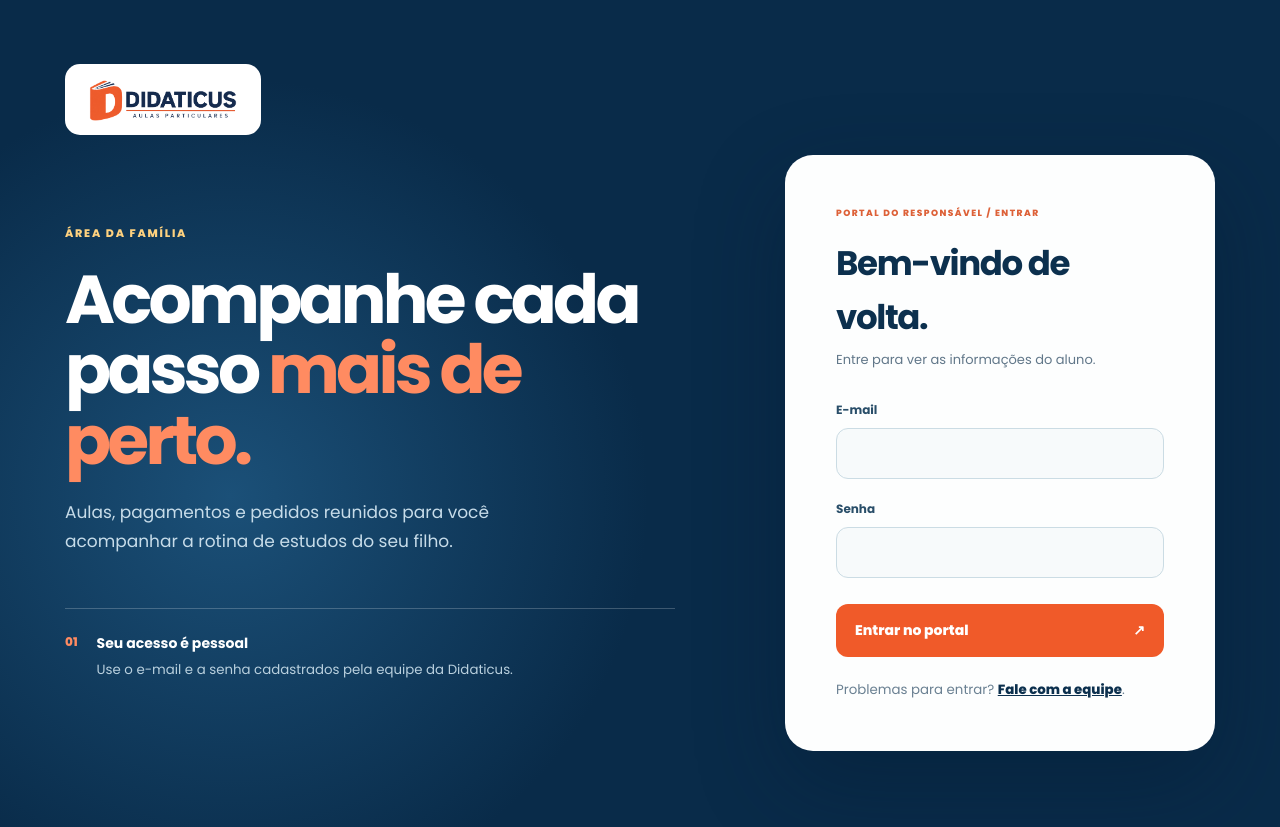
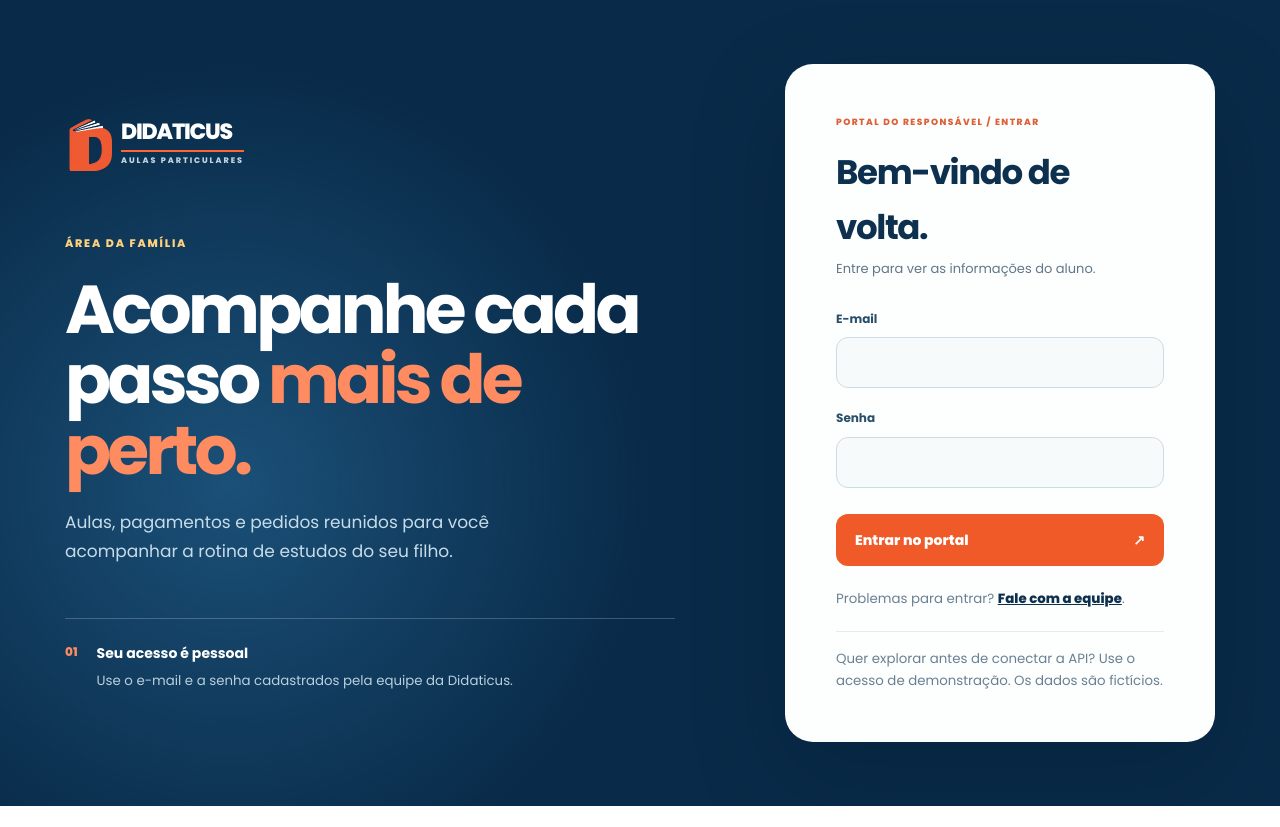
Before and after one commit to viniciuscampos14c/didaticus-site, a Next.js app: page /portal/entrar in a window 1280 px wide. After the commit the page ends 806 px from the top, so only its background shows below. Built offline with nearby package versions, Linux system fonts and the light colour scheme; no server answers.

Commit message:
feat(site): integra marca ao login e adiciona demonstracao local

```diff
--- a/app/portal/entrar/page.tsx
+++ b/app/portal/entrar/page.tsx
@@ -1,10 +1,10 @@
 "use client";
 
 import { useState, type FormEvent } from "react";
-import Image from "next/image";
 import Link from "next/link";
 import { useRouter } from "next/navigation";
 import { exigirResponsavel, portalApi, type UsuarioPortal } from "@/lib/portal-api";
+import { EMAIL_DEMO, SENHA_DEMO } from "@/lib/portal-demo";
 import css from "./portal.module.css";
 
 type Entrada = {
@@ -31,6 +31,11 @@ export default function Entrar() {
     setErro("");
     setOcupado(true);
     try {
+      if (process.env.NODE_ENV === "development" && email.trim().toLowerCase() === EMAIL_DEMO && !desafio) {
+        if (senha !== SENHA_DEMO) throw new Error("Senha da demonstração incorreta.");
+        router.replace("/portal/demo");
+        return;
+      }
       const resposta = desafio
         ? await portalApi<Entrada>(segredo ? "/auth/segundo-fator/confirmar" : "/auth/segundo-fator", { method: "POST", body: JSON.stringify({ desafio, codigo }) })
         : await portalApi<Entrada>("/auth/entrar", { method: "POST", body: JSON.stringify({ email, senha }) });
@@ -63,9 +68,8 @@ export default function Entrar() {
 
   return <main className={css.pagina}>
     <div className={css.conteudo}>
-      <Link href="/" className={css.marca} aria-label="Voltar para a página inicial da Didaticus"><Image src="/marca/didaticus-horizontal-oficial.png" alt="Didaticus" width={2172} height={724} /></Link>
       <div className={css.grade}>
-        <div className={css.apresentacao}><span className={css.selo}>ÁREA DA FAMÍLIA</span><h1>Acompanhe cada passo <em>mais de perto.</em></h1><p>Aulas, pagamentos e pedidos reunidos para você acompanhar a rotina de estudos do seu filho.</p><div className={css.detalhe}><span>01</span><div><strong>Seu acesso é pessoal</strong><small>Use o e-mail e a senha cadastrados pela equipe da Didaticus.</small></div></div></div>
+        <div className={css.apresentacao}><Link href="/" className={css.marca} aria-label="Didaticus, voltar ao site"><span className={css.marcaSimbolo} aria-hidden="true" /><span className={css.marcaNome}>DIDATICUS<small>AULAS PARTICULARES</small></span></Link><span className={css.selo}>ÁREA DA FAMÍLIA</span><h1>Acompanhe cada passo <em>mais de perto.</em></h1><p>Aulas, pagamentos e pedidos reunidos para você acompanhar a rotina de estudos do seu filho.</p><div className={css.detalhe}><span>01</span><div><strong>Seu acesso é pessoal</strong><small>Use o e-mail e a senha cadastrados pela equipe da Didaticus.</small></div></div></div>
         <form className={css.formulario} onSubmit={enviar}>
           <span className={css.numero}>PORTAL DO RESPONSÁVEL / ENTRAR</span>
           <h2>{recuperacao.length ? "Guarde seus códigos" : segredo ? "Proteja seu acesso" : desafio ? "Confirme seu acesso" : "Bem-vindo de volta."}</h2>
@@ -74,6 +78,7 @@ export default function Entrar() {
           {erro && <p className={css.erro} role="alert">{erro}</p>}
           {recuperacao.length ? <button type="button" onClick={() => router.replace("/portal/painel")}>Guardei os códigos <span aria-hidden="true">↗</span></button> : <button disabled={ocupado} type="submit">{ocupado ? "Aguarde..." : desafio ? "Confirmar código" : "Entrar no portal"}<span aria-hidden="true">↗</span></button>}
           <small>Problemas para entrar? <Link href="/contato">Fale com a equipe</Link>.</small>
+          {process.env.NODE_ENV === "development" && <small className={css.demo}>Quer explorar antes de conectar a API? Use o acesso de demonstração. Os dados são fictícios.</small>}
         </form>
       </div>
     </div>
--- a/app/portal/entrar/portal.module.css
+++ b/app/portal/entrar/portal.module.css
@@ -1,8 +1,11 @@
 .pagina { min-height: 100vh; background: radial-gradient(circle at 18% 60%, #1b5078 0, transparent 36%), #092b49; color: #fff; padding: clamp(26px, 5vw, 72px); }
 .conteudo { width: min(1150px, 100%); margin: auto; }
-.marca { display: inline-block; width: 196px; padding: 8px 15px; border-radius: 15px; background: #fff; }
-.marca img { display: block; width: 100%; height: auto; }
-.grade { display: grid; grid-template-columns: 1fr minmax(330px, 430px); align-items: center; gap: clamp(35px, 7vw, 110px); min-height: calc(100vh - 180px); }
+.marca { display: inline-flex; align-items: center; gap: 9px; width: fit-content; margin: 0 0 clamp(46px, 8vh, 88px); color: #fff; text-decoration: none; }
+.marca:focus-visible { outline: 2px solid #ffd27f; outline-offset: 7px; border-radius: 3px; }
+.marcaSimbolo { display: block; width: 47px; height: 56px; flex: none; background: url('/marca/didaticus-simbolo.png') -17px -10px / 82px 82px no-repeat; }
+.marcaNome { display: flex; flex-direction: column; color: #fff; font-size: 22px; font-weight: 850; letter-spacing: -.055em; line-height: 1; }
+.marcaNome small { display: block; margin-top: 7px; padding-top: 5px; border-top: 2px solid #ff6533; color: #bed4e1; font-size: 8px; font-weight: 750; letter-spacing: .24em; white-space: nowrap; }
+.grade { display: grid; grid-template-columns: 1fr minmax(330px, 430px); align-items: center; gap: clamp(35px, 7vw, 110px); min-height: calc(100vh - clamp(52px, 10vw, 144px)); }
 .apresentacao { max-width: 610px; }
 .selo, .numero { display: block; font-size: 11px; font-weight: 800; letter-spacing: .16em; }
 .selo { color: #ffd27f; }
@@ -26,10 +29,11 @@
 .formulario small { display: block; margin-top: 22px; color: #6a8092; line-height: 1.6; }
 .formulario small a { color: #0c304e; font-weight: 800; }
 .formulario .erro { margin: 19px 0 0; padding: 12px 14px; border-radius: 10px; background: #fff0eb; color: #9d3517; }
+.formulario .demo { padding-top: 16px; border-top: 1px solid #e3edf1; }
 .segredo { margin: 16px 0; padding: 13px; border: 1px solid #cbdce4; border-radius: 10px; background: #f7fafb; }
 .segredo small, .segredo code { display: block; }
 .segredo small { margin-bottom: 7px; color: #617789; font-size: 10px; font-weight: 800; }
 .segredo code { overflow-wrap: anywhere; font-size: 13px; }
 .codigos { display: grid; grid-template-columns: repeat(2, minmax(0,1fr)); gap: 8px; margin-top: 18px; }
 .codigos code { padding: 9px; border-radius: 7px; background: #f1f6f8; text-align: center; }
-@media(max-width:800px) { .pagina { padding: 25px; } .grade { grid-template-columns: 1fr; gap: 35px; padding: 60px 0; } .apresentacao h1 { font-size: 45px; } .detalhe { margin-top: 30px; } }
+@media(max-width:800px) { .pagina { padding: 25px; } .grade { grid-template-columns: 1fr; gap: 35px; padding: 20px 0 45px; } .marca { margin-bottom: 48px; } .apresentacao h1 { font-size: 45px; } .detalhe { margin-top: 30px; } }
--- /dev/null
+++ b/lib/portal-demo.ts
@@ -0,0 +1,29 @@
+// Credenciais apenas para a interface de demonstração local. Nunca autenticam na API.
+export const EMAIL_DEMO = "familia.demo@didaticus.local";
+export const SENHA_DEMO = "Didaticus#2026";
+
+export function dadosDeDemonstracao() {
+  const data = (dias: number) => {
+    const valor = new Date();
+    valor.setDate(valor.getDate() + dias);
+    valor.setHours(14, 0, 0, 0);
+    return valor.toISOString();
+  };
+  return {
+    usuario: { id: "usuario-demo", nome: "Mariana Silva", perfil: "RESPONSAVEL", responsavelId: "responsavel-demo" },
+    alunos: [
+      { id: "aluno-luiza", nome: "Luiza Silva", serieEscolar: "8º ano", colegio: { nome: "Colégio Exemplo" } },
+      { id: "aluno-gabriel", nome: "Gabriel Silva", serieEscolar: "5º ano", colegio: { nome: "Colégio Exemplo" } },
+    ],
+    aulas: [
+      { id: "aula-1", inicioEm: data(2), fimEm: data(2), status: "AGENDADA", modalidade: "PRESENCIAL", disciplina: { nome: "Matemática" }, professor: { nome: "Prof. Ana" }, alunos: [{ aluno: { id: "aluno-luiza" } }] },
+      { id: "aula-2", inicioEm: data(5), fimEm: data(5), status: "AGENDADA", modalidade: "ONLINE", disciplina: { nome: "Redação" }, professor: { nome: "Prof. Bruno" }, alunos: [{ aluno: { id: "aluno-luiza" } }] },
+      { id: "aula-3", inicioEm: data(3), fimEm: data(3), status: "AGENDADA", modalidade: "PRESENCIAL", disciplina: { nome: "Ciências" }, professor: { nome: "Prof. Paula" }, alunos: [{ aluno: { id: "aluno-gabriel" } }] },
+    ],
+    cobrancas: [
+      { id: "cobranca-1", competencia: data(0), vencimentoEm: data(8), status: "EMITIDA", valorTotal: "480.00", linkPagamento: null, pixCopiaECola: null },
+      { id: "cobranca-2", competencia: data(-30), vencimentoEm: data(-22), status: "PAGA", valorTotal: "420.00", valorPago: "420.00" },
+    ],
+    pedidos: [{ id: "pedido-1", alunoId: "aluno-luiza", status: "EM_ANALISE", mensagem: "Remarcar a aula de matemática", criadoEm: data(-2) }],
+  };
+}
```
Also changed, not shown: app/portal/demo/page.tsx (added, +9 -0 lines), app/portal/painel/page.tsx (+17 -2 lines), scripts/conferencia/desktop.aprovado.txt, 1 other file (tests, documents, lock files or other folders).
